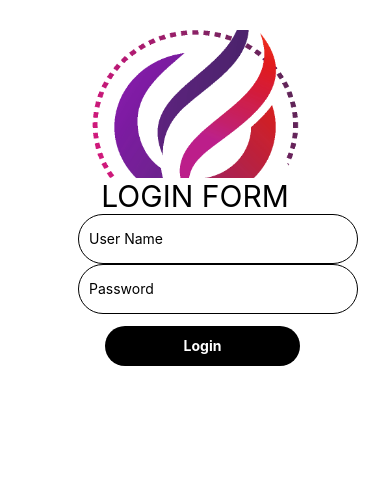
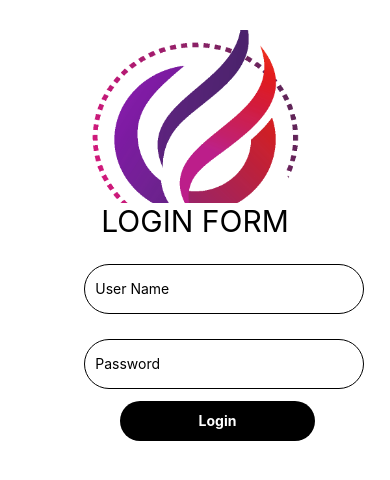
Before and after one commit to Mish880/Car-Sale-System-With-ReactNative, a React Native app: screen / in a window 390 px wide. Shown: the top 480 px of the page. Built offline with nearby package versions, Linux system fonts and the light colour scheme.

Commit message:
Update Interface

```diff
--- a/screen/Loginform/loginscreen.jsx
+++ b/screen/Loginform/loginscreen.jsx
@@ -29,12 +29,13 @@ const Loginscreen = () => {
 const styles = StyleSheet.create({
 
   textinput: {
-      height:50,
-      margintop:25,
-      borderRadius:30,
-      borderWidth: 1,
-      padding: 10,
-      width:280
+    height: 50,
+    marginTop:25,
+    marginLeft:'2%',
+    borderRadius:30,
+    borderWidth: 1,
+    padding:10,
+    width:280
   },
 
   tinylogo:{
@@ -54,13 +55,14 @@ const styles = StyleSheet.create({
       justifyContent:'center',
       alignItems:'center',
       color:'black',
-      fontSize:30
+      fontSize:30,
     },
 
     inputfields:{
         justifyContent:'center',
         textAlign:'center',
-        marginLeft:78
+        marginLeft:78,
+        margintop: 30,
     },
 
     buttonfield:{
@@ -70,7 +72,7 @@ const styles = StyleSheet.create({
        backgroundColor:"black",
        height:40,
        margin:78,
-       marginLeft:105,
+       marginLeft:120,
        alignItems:'center',
        justifyContent:'center',
        marginTop:'3%',
```
